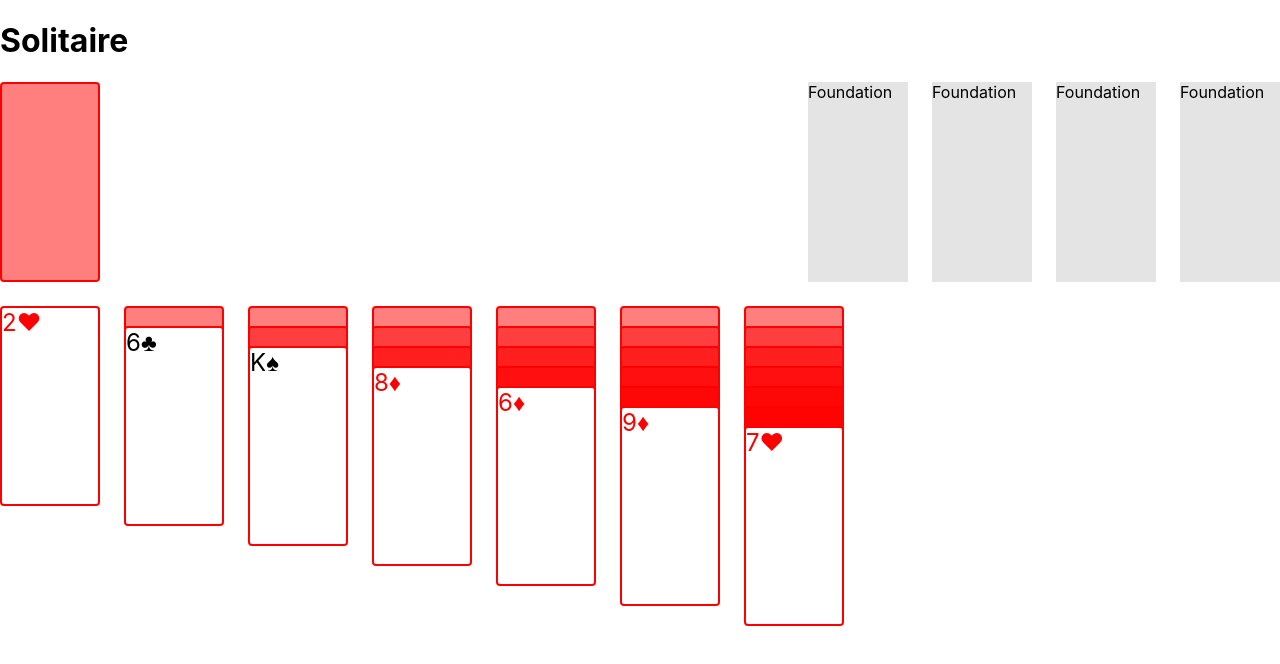
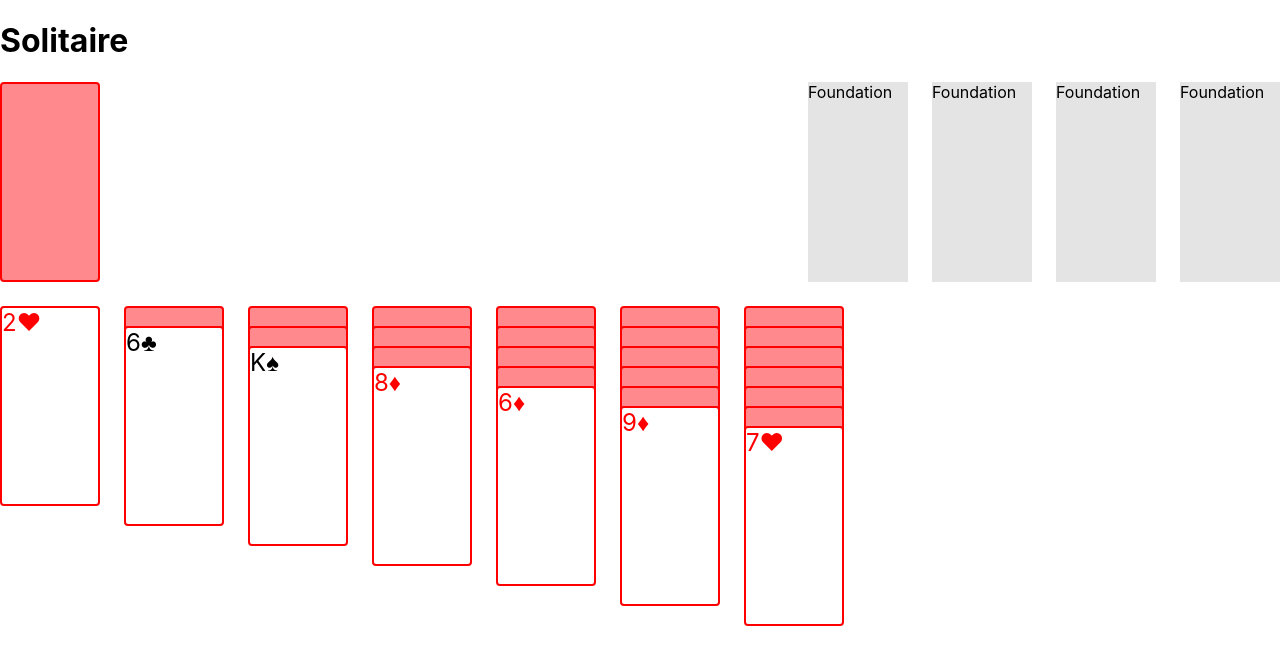
Before and after one commit to Peterabsolon/solitaire, a React (Create React App) app: page / in a window 1280 px wide. Shown: the top 664 px of the page. Built offline with nearby package versions, Linux system fonts and the light colour scheme.

Commit message:
Add README/todo

```diff
--- a/src/Card/Card.tsx
+++ b/src/Card/Card.tsx
@@ -48,7 +48,7 @@ export const Wrapper = styled.div<WrapperProps>`
 
     ${!props.isTurned &&
     css`
-      background: rgba(255, 0, 0, 0.5);
+      background: #ff898c;
     `}
   `}
 `
```
Also changed, not shown: 1 other file (tests, documents, lock files or other folders).
